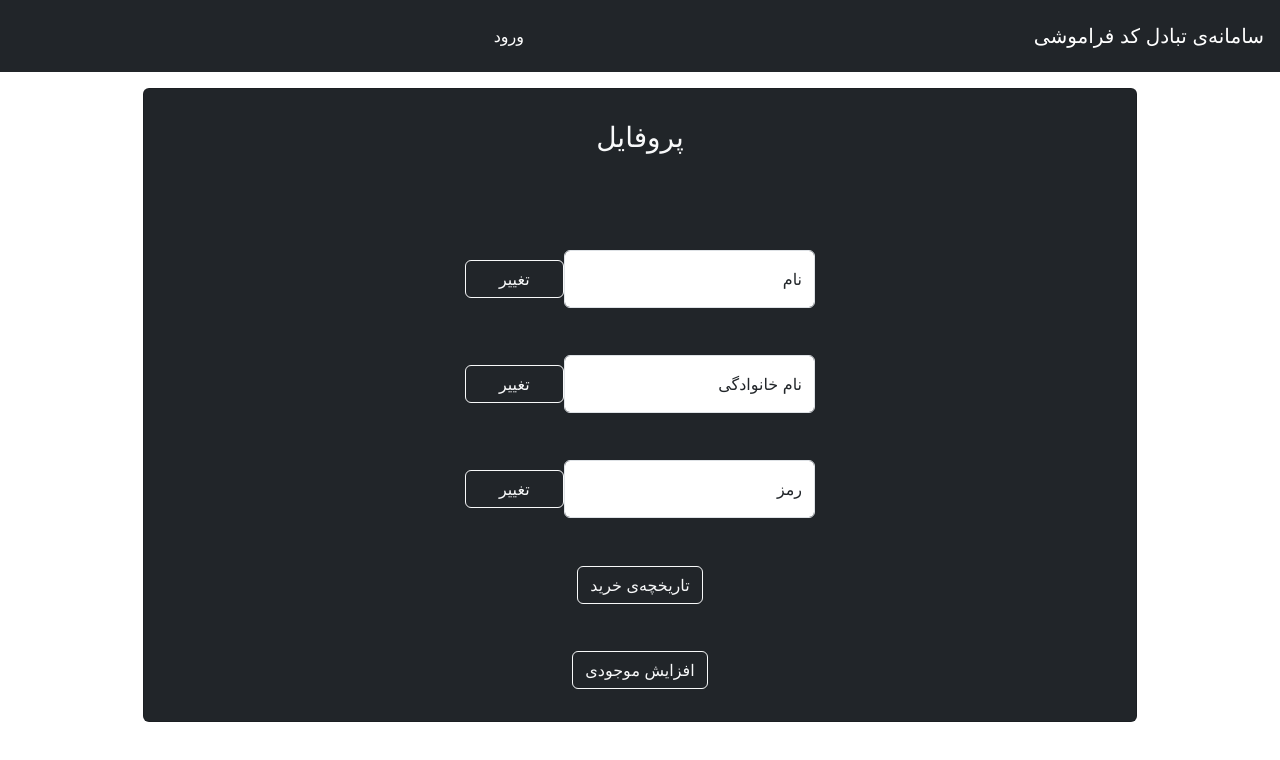
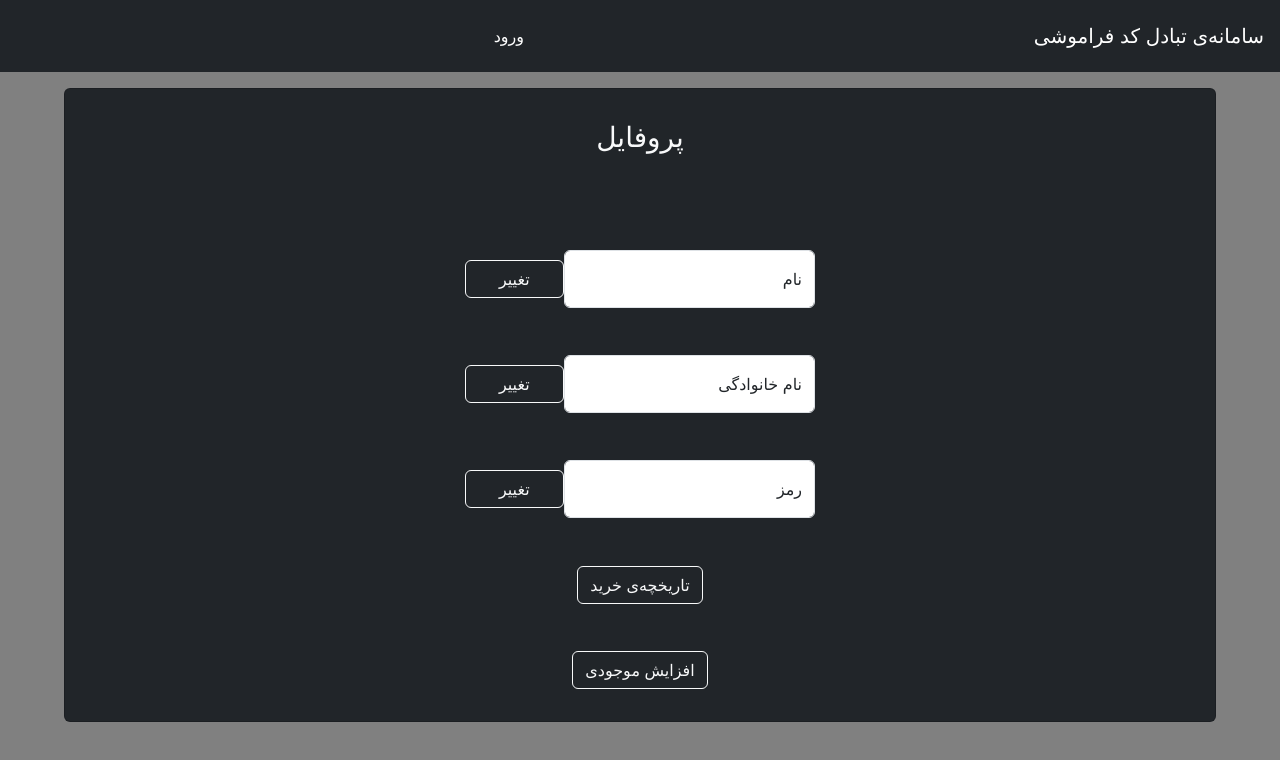
Before and after one commit to IIIphr/se_front_prj, a React (Create React App) app: page /profile in a window 1280 px wide. Shown: the top 760 px of the page. Built offline with nearby package versions, Linux system fonts and the light colour scheme.

Commit message:
Minor style changes

```diff
--- a/src/Profile.js
+++ b/src/Profile.js
@@ -147,7 +147,7 @@ function Profile() {
         </Toast>
       </ToastContainer>
       <Container className='d-flex flex-column justify-content-center align-items-center min-vh-75'>
-        <Card bg='dark' text='light' className='d-flex flex-column text-center p-3 m-3'>
+        <Card bg='dark' text='light' className='min-vw-90 d-flex flex-column text-center p-3 m-3'>
           <Card.Body className='d-flex flex-column justify-content-between align-items-center min-vh-75 min-vw-75'>
             <h3 className='text-center rtl mb-5'>پروفایل {name}</h3>
             <Form noValidate validated={validated_f} className='min-w-350px w-30 d-flex flex-row-reverse justify-content-between align-items-center text-dark'>
--- a/src/index.css
+++ b/src/index.css
@@ -1,3 +1,7 @@
+html, #root{
+  background-color: grey;
+}
+
 body {
   margin: 0;
   font-family: -apple-system, BlinkMacSystemFont, 'Segoe UI', 'Roboto', 'Oxygen',
@@ -43,6 +47,9 @@ p{
 .min-vw-75{
   min-width: 75vw;
 }
+.min-vw-90{
+  min-width: 90vw;
+}
 .min-w-350px{
   min-width: 350px;
 }
```
